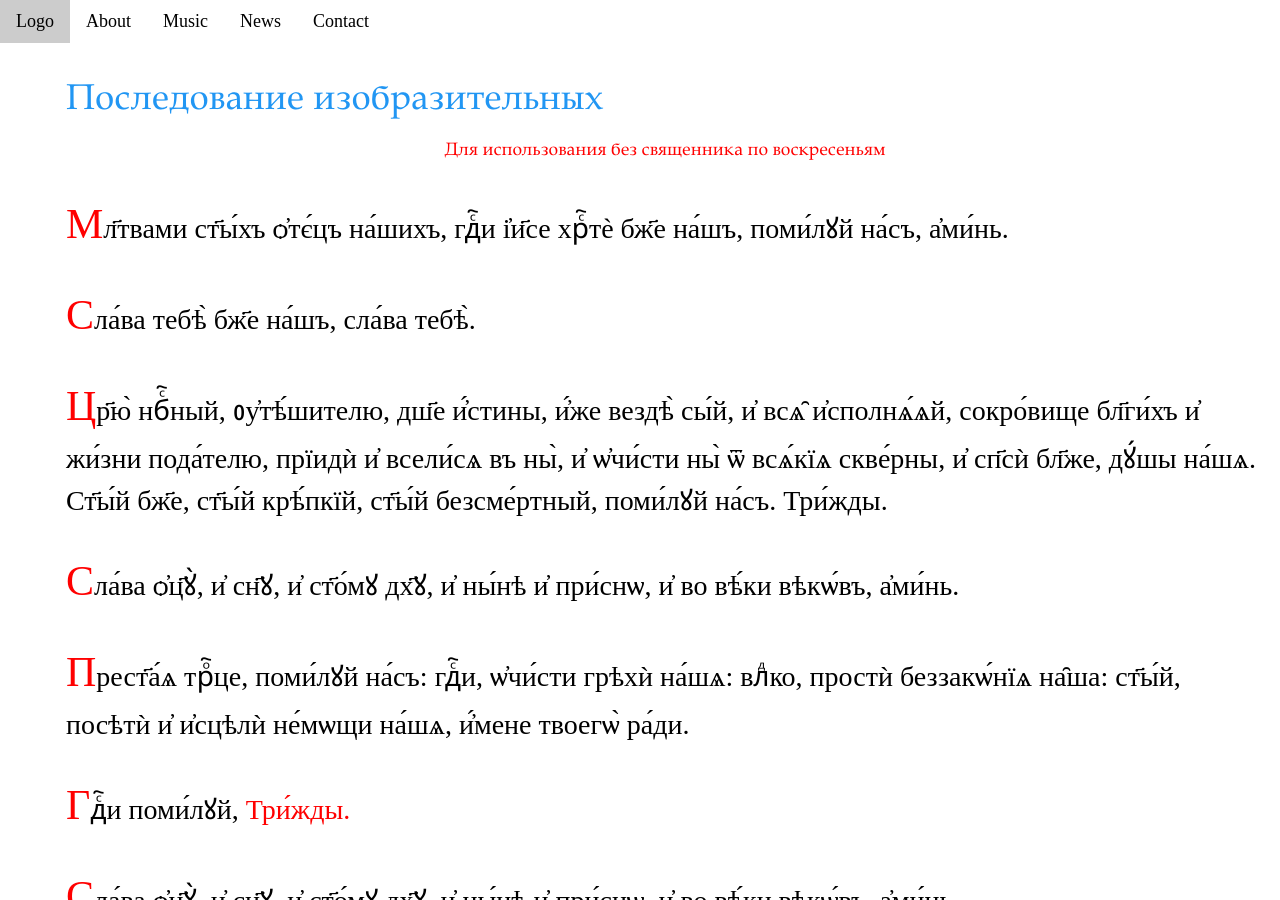
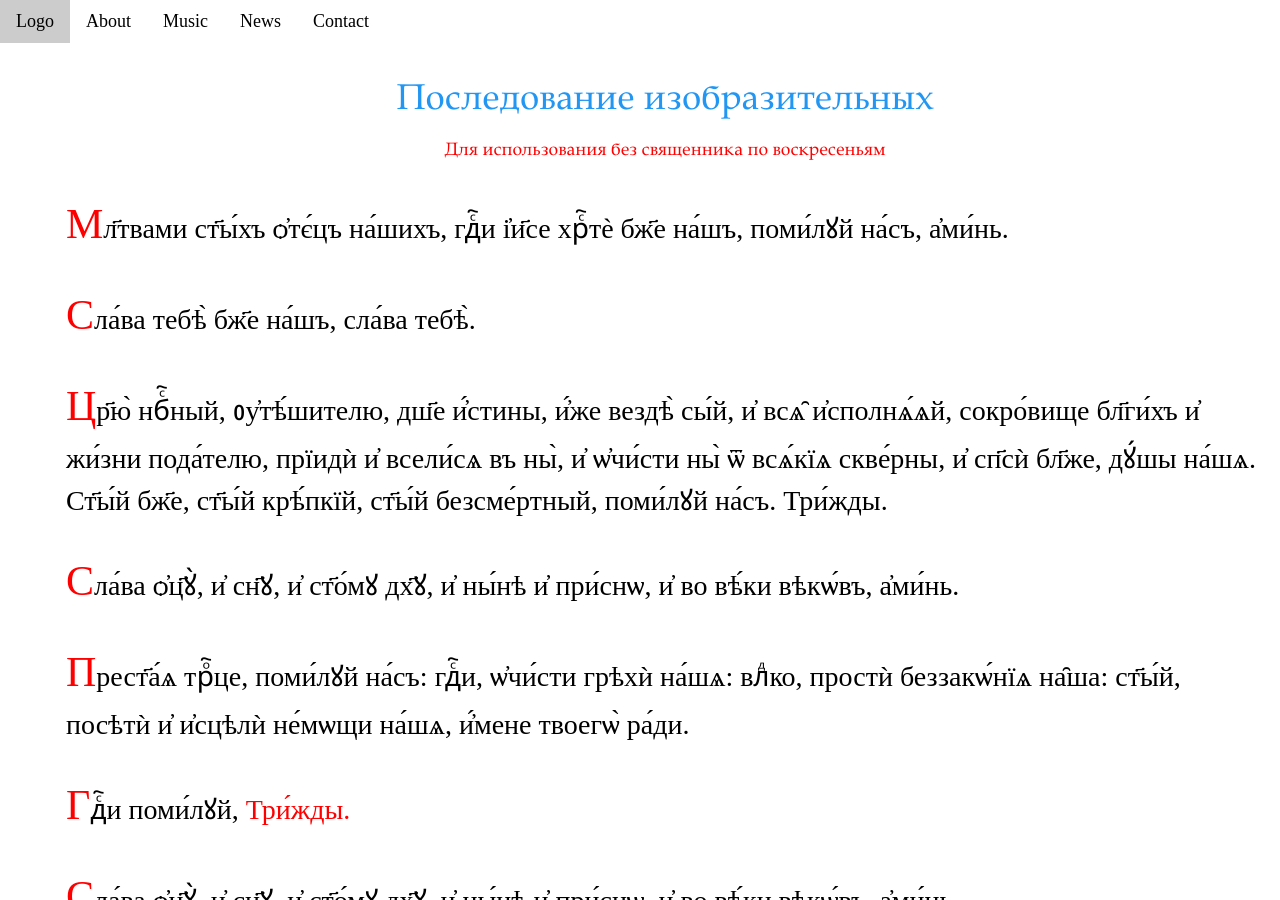
Before and after one commit to markjville/markjville.github.io, a Jekyll site: the page built from index.md, in a window 1280 px wide and 900 px high. Built offline with Jekyll 4.4.1, drawn with Linux system fonts in a browser that asks for light colours; some web fonts are replaced; comment, search, counter and statistics services are not loaded; our own code applies the rules of GitHub Pages for plain Markdown files.

Commit message:
Update default.html

```diff
--- a/_layouts/default.html
+++ b/_layouts/default.html
@@ -35,7 +35,7 @@ p::first-letter {
 
   <div class="w3-row w3-padding-64">
     <div class="w3-container">
-      <h1 class="w3-text-blue" text-align: center;>Последование изобразительных</h1>
+      <h1 class="w3-text-blue" style="text-align: center;">Последование изобразительных</h1>
       <div class="post-content">
                   <h5 style="color:red; text-align: center;"> Для использования без священника по воскресеньям</h5><!--kg-card-begin: html--><p>Мл҃твами ст҃ы́хъ ѻ҆тє́цъ на́шихъ, гдⷭ҇и і҆и҃се хрⷭ҇тѐ бж҃е на́шъ, поми́лꙋй на́съ, а҆ми́нь.</p>
 <p>Сла́ва тебѣ̀ бж҃е на́шъ, сла́ва тебѣ̀.</p>
```
